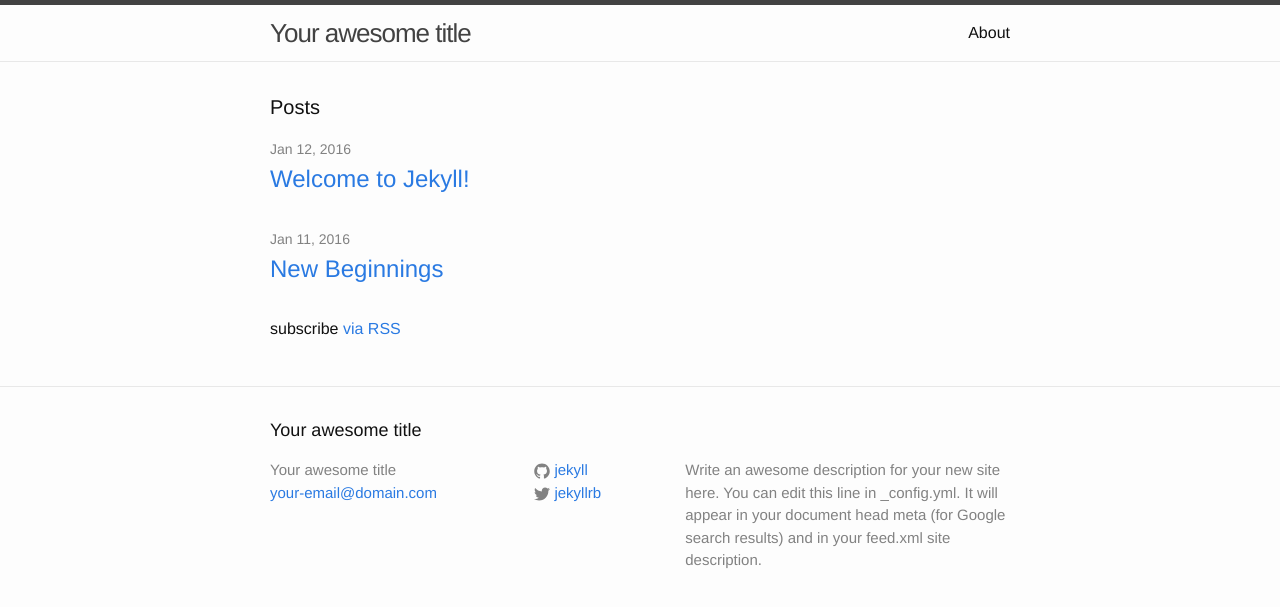
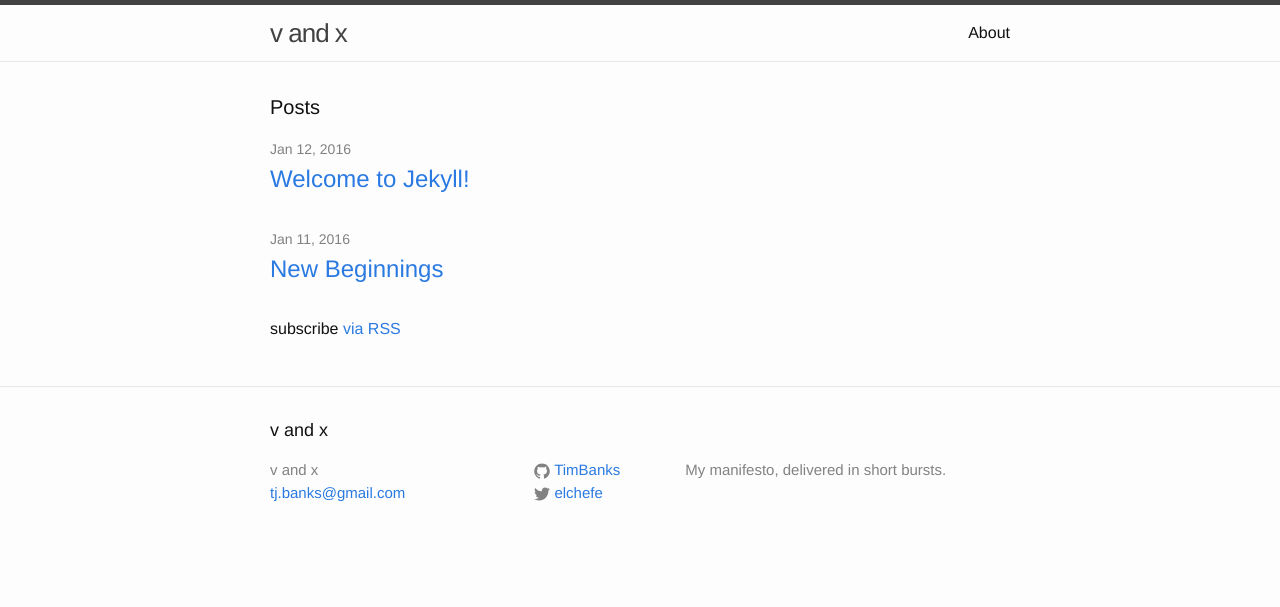
Before and after one commit to TimBanks/blog, a Jekyll site: the page built from index.html, in a window 1280 px wide. Shown: the top 607 px of the page. Built offline with Jekyll 4.4.1, drawn with Linux system fonts in a browser that asks for light colours.

Commit message:
adjusted config to update blog info

```diff
--- a/_config.yml
+++ b/_config.yml
@@ -6,16 +6,14 @@
 # 'jekyll serve'. If you change this file, please restart the server process.
 
 # Site settings
-title: Your awesome title
-email: your-email@domain.com
+title: v and x
+email: tj.banks@gmail.com
 description: > # this means to ignore newlines until "baseurl:"
-  Write an awesome description for your new site here. You can edit this
-  line in _config.yml. It will appear in your document head meta (for
-  Google search results) and in your feed.xml site description.
+ My manifesto, delivered in short bursts.
 baseurl: "" # the subpath of your site, e.g. /blog
-url: "http://yourdomain.com" # the base hostname & protocol for your site
-twitter_username: jekyllrb
-github_username:  jekyll
+url: "http://vandx.co" # the base hostname & protocol for your site
+twitter_username: elchefe
+github_username:  TimBanks
 
 # Build settings
 markdown: kramdown
```
